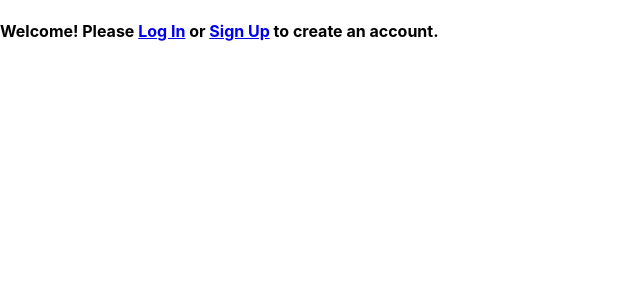
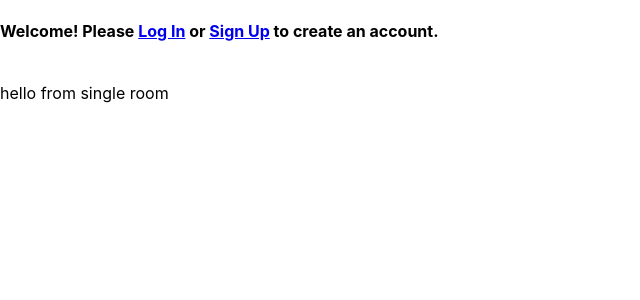
Before and after one commit to dakaras/hotel-frontend-app, a React (Create React App) app: page /rooms/1 in a window 1280 px wide. Shown: the top 300 px of the page, without its empty margins (0-640 px from the left). Built offline with nearby package versions, Linux system fonts and the light colour scheme; no server answers.

Commit message:
added rooms, error, showroom components

```diff
--- a/src/App.js
+++ b/src/App.js
@@ -9,6 +9,9 @@ import Reservations from './components/Reservations'
 import Signup from './components/Signup'
 import Home from './components/Home'
 import newReservationForm from './components/NewReservationForm'
+import Rooms from './components/Rooms'
+import ShowRoom from './components/ShowRoom'
+import Error from './components/Error'
 
 class App extends React.Component {
   componentDidMount() {
@@ -25,6 +28,8 @@ class App extends React.Component {
             <Route exact path='/login' component={Login}/>
             <Route exact path ='/reservations' component={Reservations}/>
             <Route exact path ='/reservations/new' component={newReservationForm}/>
+            <Route exact path ='/rooms' component={Rooms}/>
+            <Route exact path ='/rooms/:id' component={ShowRoom}/>
           </Switch>
       </div>
       </Router>
--- /dev/null
+++ b/src/components/Error.js
@@ -0,0 +1,9 @@
+import React from 'react'
+
+export default function Error() {
+    return (
+        <div>
+            404 PAGE NOT FOUND
+        </div>
+    )
+}
--- /dev/null
+++ b/src/components/Rooms.js
@@ -0,0 +1,11 @@
+import React from 'react'
+
+const Rooms = () => {
+    return (
+        <div>
+            Hello from rooms
+        </div>
+    )
+}
+
+export default Rooms
--- /dev/null
+++ b/src/components/ShowRoom.js
@@ -0,0 +1,11 @@
+import React, { Component } from 'react'
+
+export default class ShowRoom extends Component {
+    render() {
+        return (
+            <div>
+                hello from single room
+            </div>
+        )
+    }
+}
```
